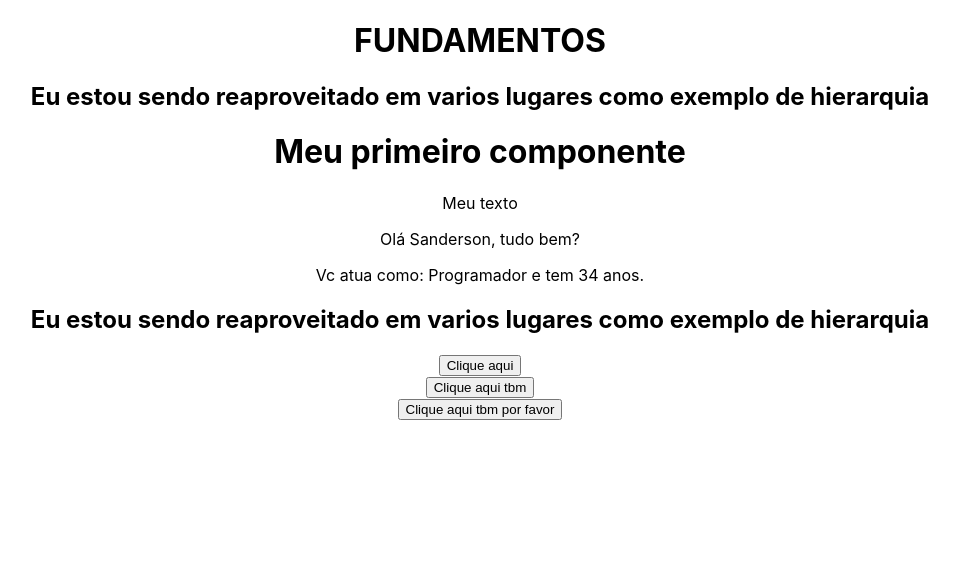
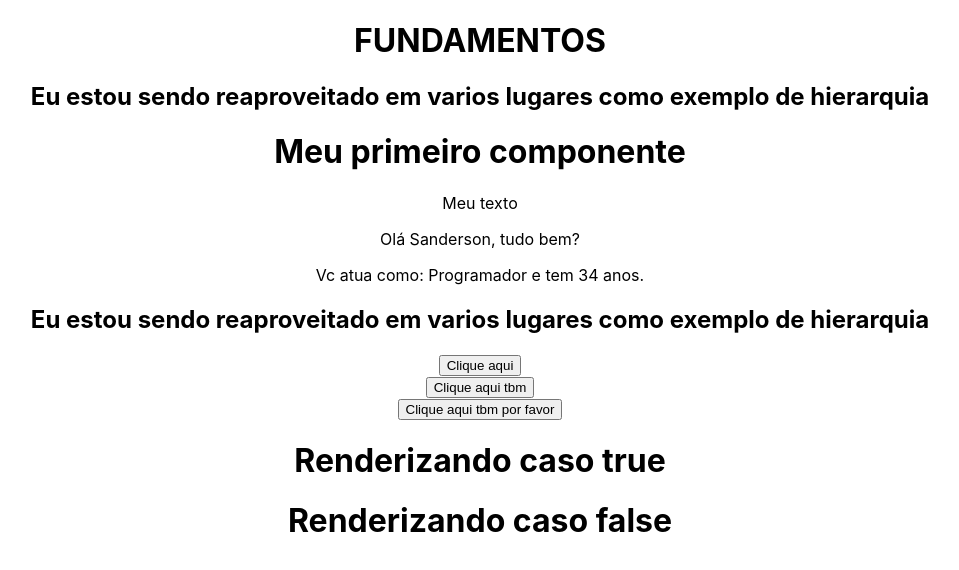
Before and after one commit to SandersonGit/estudosUdemy, a React (Create React App) app in the folder fundamentos/: page / in a window 1280 px wide. Shown: the top 570 px of the page, without its empty margins (160-1119 px from the left). Built offline with nearby package versions, Linux system fonts and the light colour scheme.

Commit message:
Renderização de JSX

```diff
--- a/fundamentos/src/components/Events.jsx
+++ b/fundamentos/src/components/Events.jsx
@@ -6,6 +6,13 @@ const eventTest = (e) => {
     console.log("Evento Executado com sucesso");
 }
 
+const renderSomething = (x)=>{
+    if(x){
+        return <h1>Renderizando caso true</h1>
+    } else {
+        return <h1>Renderizando caso false</h1>
+    }
+}
 
   return (
     <div>
@@ -23,6 +30,8 @@ const eventTest = (e) => {
                 }
             }}>Clique aqui tbm por favor</button>
         </div>
+        {renderSomething(true)}
+        {renderSomething(false)}
     </div>
   )
 
```
